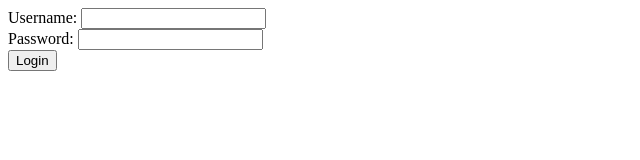
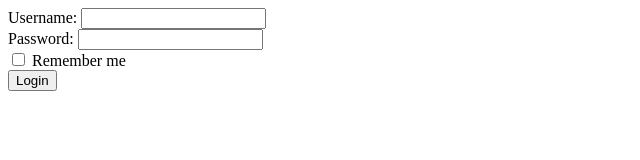
Before and after one commit to ArkadiZav/BookKeeper, a plain HTML site: page login.html in a window 1280 px wide. Shown: the whole page, without its empty margins (0-640 px from the left). Drawn offline with Linux system fonts and the light colour scheme.

Commit message:
finished exercise 2

```diff
--- a/login.html
+++ b/login.html
@@ -7,8 +7,9 @@
   </head>
   <body>
     <form>
-          Username: <input type='text' /> <br>
-          Password: <input type='password' /> <br>
+          Username: <input type = 'text' /> <br>
+          Password: <input type = 'password' /> <br>
+          <input type = 'checkbox'/> Remember me <br>
           <button type="button">Login</button>
     </form>
   </body>
```
